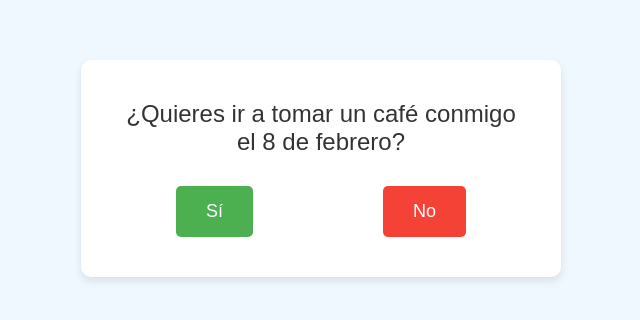
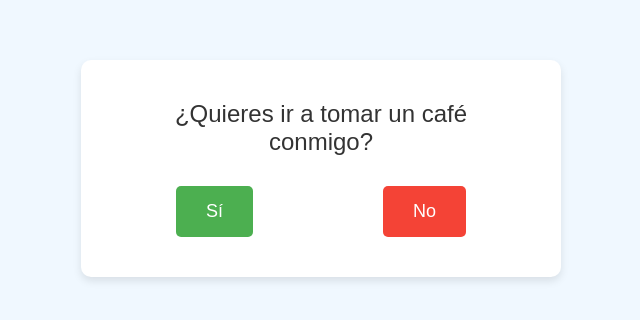
Before and after one commit to yuraiesparza/Date_invitation, a plain HTML site: page index.html in a window 1280 px wide. Shown: the part 232-552 px from the top of the page, without its empty margins (319-959 px from the left). Drawn offline with Linux system fonts and the light colour scheme.

Commit message:
Update index.html

```diff
--- a/index.html
+++ b/index.html
@@ -11,7 +11,7 @@
 <body>
     <div class="container">
         <div class="title">
-            ¿Quieres ir a tomar un café conmigo el 8 de febrero?
+            ¿Quieres ir a tomar un café conmigo?
         </div>
 
         <div class="buttons">
```
